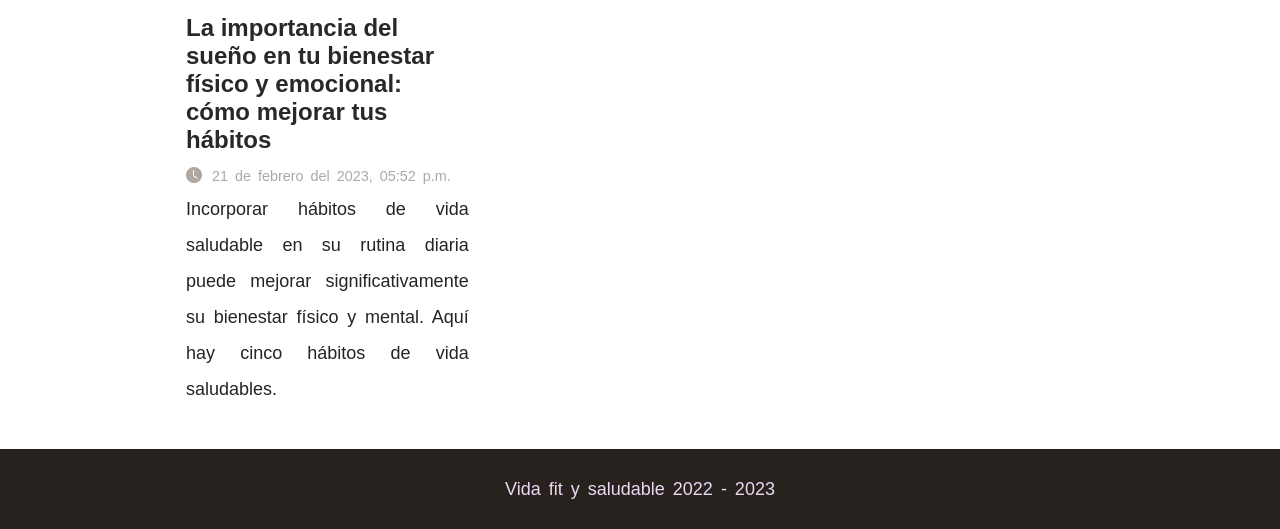
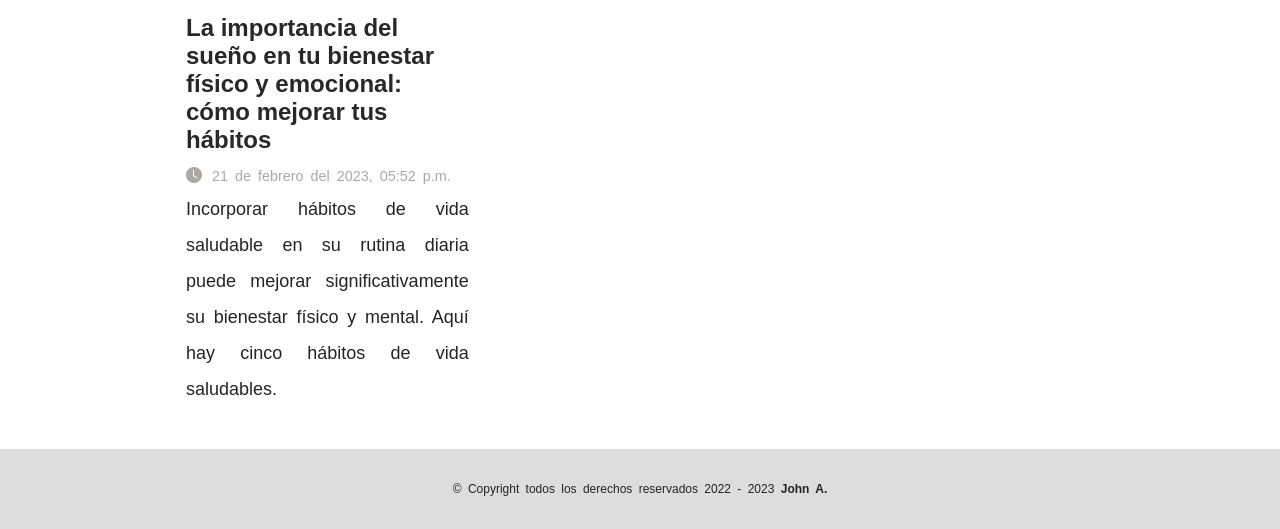
Before and after one commit to johnalejandrohr/vida-fit-y-saludable-blog, a website: page views/posts/7-consejos-para-comenzar-una-vida-saludable-hoy-mismo.html in a window 1280 px wide. Shown: the part 6960-7489 px from the top of the page. Drawn offline with nearby package versions, Linux system fonts and the light colour scheme.

Commit message:
styled footer

```diff
--- a/sass/components/_footer.scss
+++ b/sass/components/_footer.scss
@@ -1,12 +1,20 @@
 .footer {
     margin-top: 1rem;
     height: 5rem;
-    background-color: #27221d;
+    background-color: #DDDDDD;
     width: 100%;
     display: flex;
     justify-content: center;
     align-items: center;
 }
 .footer__text {
-    color: rgb(233, 218, 243);
+    color: rgb(37, 35, 37);
+    font-size: 12px;
+    a {
+        color: rgb(36, 35, 37);
+        text-decoration: none;
+        &:hover {
+            text-decoration: underline;
+        }
+    }
 }
--- a/views/posts/7-consejos-para-comenzar-una-vida-saludable-hoy-mismo.html
+++ b/views/posts/7-consejos-para-comenzar-una-vida-saludable-hoy-mismo.html
@@ -18,7 +18,7 @@
 <body>
     <header class="header">
         <div class="header__item">
-            <a href="../../index.html" class="home">
+            <a href="#" class="home">
                 <!-- <i class="bi bi-chat-heart"></i> -->
                 <img src="https://img.icons8.com/fluency/48/null/healthy-food.png" alt="">
             </a>
@@ -269,7 +269,11 @@
 
 
     <footer class="footer">
-        <p class="footer__text">Vida fit y saludable 2022 - 2023</p>
+        <p class="footer__text">
+            © Copyright todos los derechos reservados
+            2022 - 2023
+            <a href="https://github.com/johnalejandrohr" target="_blank"><b>John A.</b></a>
+        </p>
     </footer>
 </body>
 
```
Also changed, not shown: index.html (+9 -0 lines), css/style.css, 1 other file.
